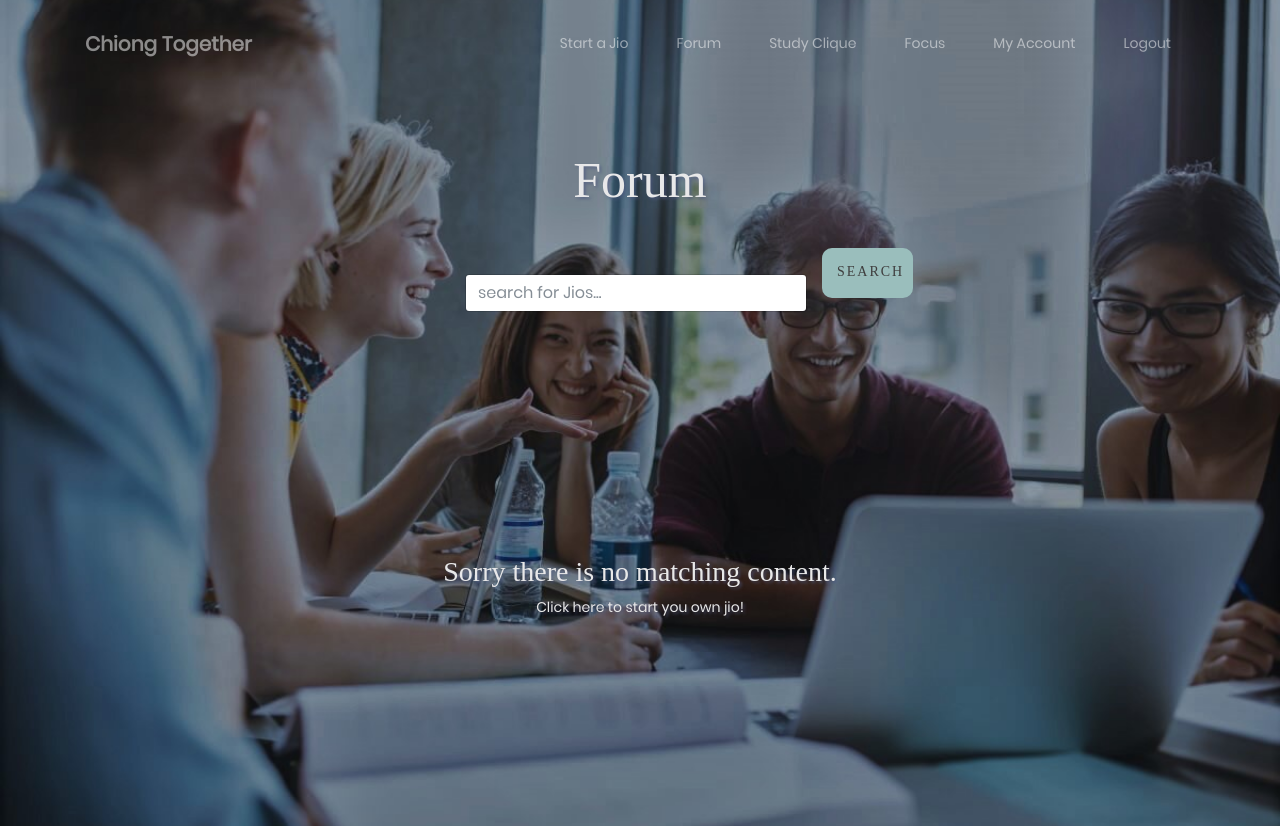
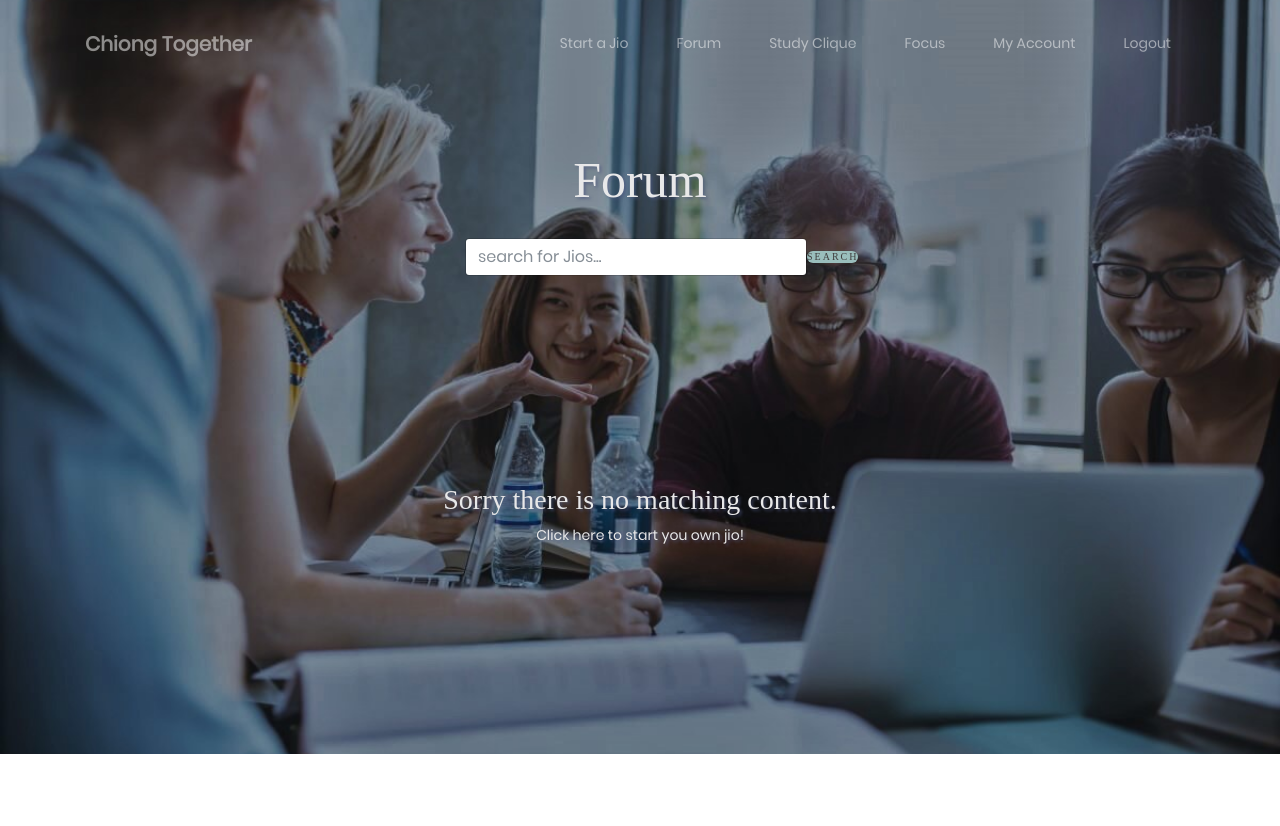
Before and after one commit to liushiru/ChiongTogether, a Node server app: page /forum/ in a window 1280 px wide. After the commit the page ends 754 px from the top, so only its background shows below. Run offline with Node 20, Linux system fonts and the light colour scheme; data that the repository does not hold is empty; some libraries are stand-ins or nearby versions; some web fonts are replaced.

Commit message:
Update forum.css

```diff
--- a/style/css/forum.css
+++ b/style/css/forum.css
@@ -148,18 +148,11 @@ div.forum-li:hover {
 }
 
 .search-btn{
-    padding: 15px;
-    margin-left: 15px;
-    margin-bottom: 50px;
-    margin-top:10px;
-    width: 20%;
-    height: 50px;
     border-radius: 10px;
     background: #9abebc;
-    float: left;
 
     font-family: Montserrat-Bold;
-    font-size: 14px;
+    font-size: 10px;
     color: rgb(63, 62, 62);
     line-height: 1.2;
     text-transform: uppercase;
```
